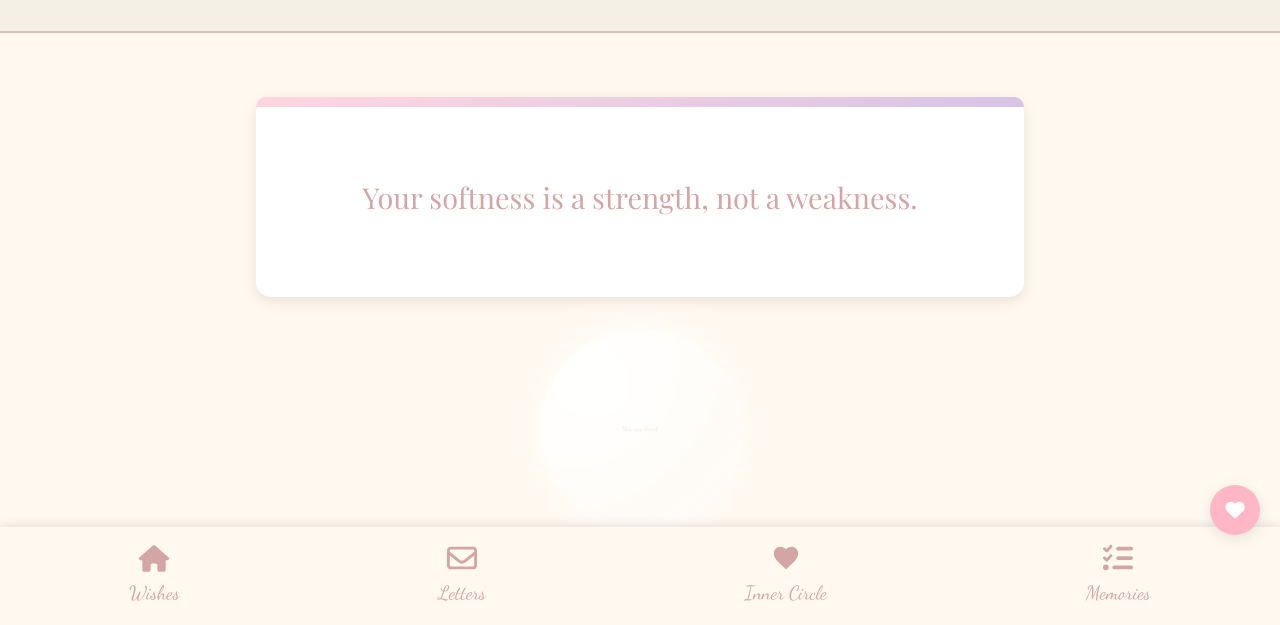
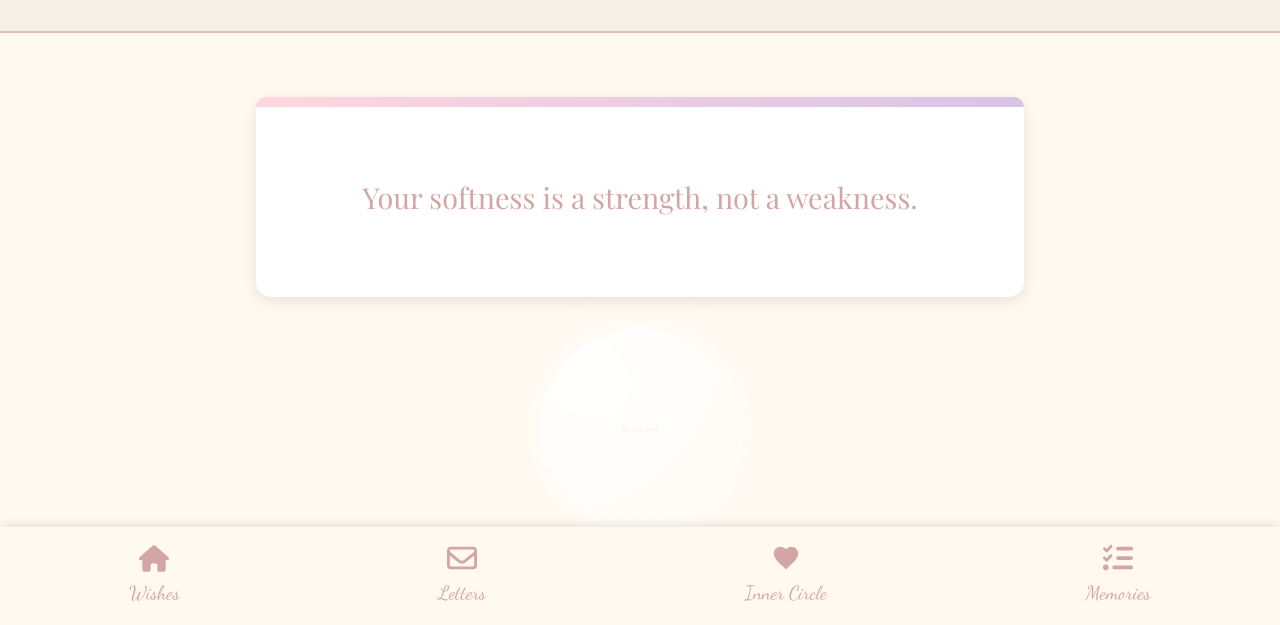
Before and after one commit to aish-sinha/viya-bday, a plain HTML site: page affirmations.html in a window 1280 px wide. Shown: the part 175-800 px from the top of the page. Drawn offline with nearby package versions, Linux system fonts and the light colour scheme.

Commit message:
Update affirmations.html

```diff
--- a/affirmations.html
+++ b/affirmations.html
@@ -49,9 +49,6 @@
         <a href="memories.html">Memories</a>
     </nav>
 
-    <button class="bad-day-btn">
-        <i class="fas fa-heart"></i>
-    </button>
 
     <audio id="backgroundMusic" loop>
         <source src="assets/audio/lullaby.mp3" type="audio/mpeg">
```
